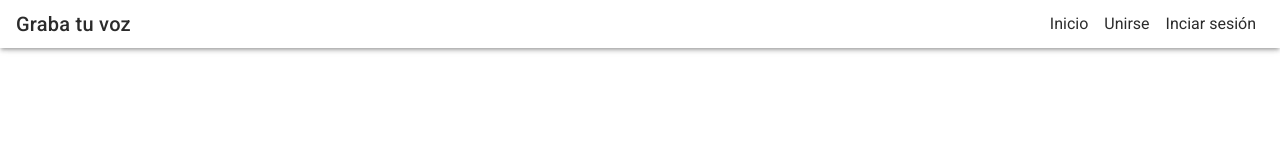
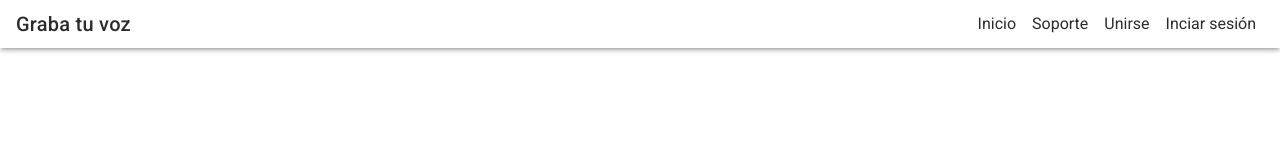
Before and after one commit to jd45p8/graba-tu-voz, a Vue app: page /login in a window 1280 px wide. Shown: the top 160 px of the page. Built offline with nearby package versions, Linux system fonts and the light colour scheme.

Commit message:
Se añadió enlace para el soporte.

```diff
--- a/public/index.html
+++ b/public/index.html
@@ -9,6 +9,7 @@
     <link rel="stylesheet" href="https://fonts.googleapis.com/css?family=Roboto:100,300,400,500,700,900">
     <link rel="stylesheet" href="https://cdn.jsdelivr.net/npm/@mdi/font@latest/css/materialdesignicons.min.css">
     <script>window['URL_API']="https://graba-tu-voz-server.herokuapp.com"</script>
+    <script>window['URL_SUPPORT']="https://chat.whatsapp.com/LafXvewRWsQCXvWgSK94tb"</script>
   </head>
   <body>
     <noscript>
--- a/src/router/index.js
+++ b/src/router/index.js
@@ -13,6 +13,19 @@ const routes = [
     component: () => import("../views/Home.vue"),
     meta: {
       shownName: "Inicio"
+    }
+  },
+  {
+    path: '/support',
+    name: 'SuppoRT',
+    meta: {
+      shownName: 'Soporte'
+    },
+    beforeEnter: function(to, from, next) {
+      window.open(window['URL_SUPPORT'], '_blank');
+      if (!from.name) {
+        router.push('/');
+      }
     }
   },
   {
--- a/src/views/UserDashBoard.vue
+++ b/src/views/UserDashBoard.vue
@@ -57,7 +57,7 @@
                   >
                     <v-row no-gutters align="center" class="pl-3">
                       <v-col cols="auto">
-                        <span class="dark-text subtitle-2 font-weight-regular">{{key}}</span>
+                        <span class="dark-text subtitle-2 font-weight-regular">{{key + 1}}</span>
                       </v-col>
                       <v-col>
                         <audio-player
```
